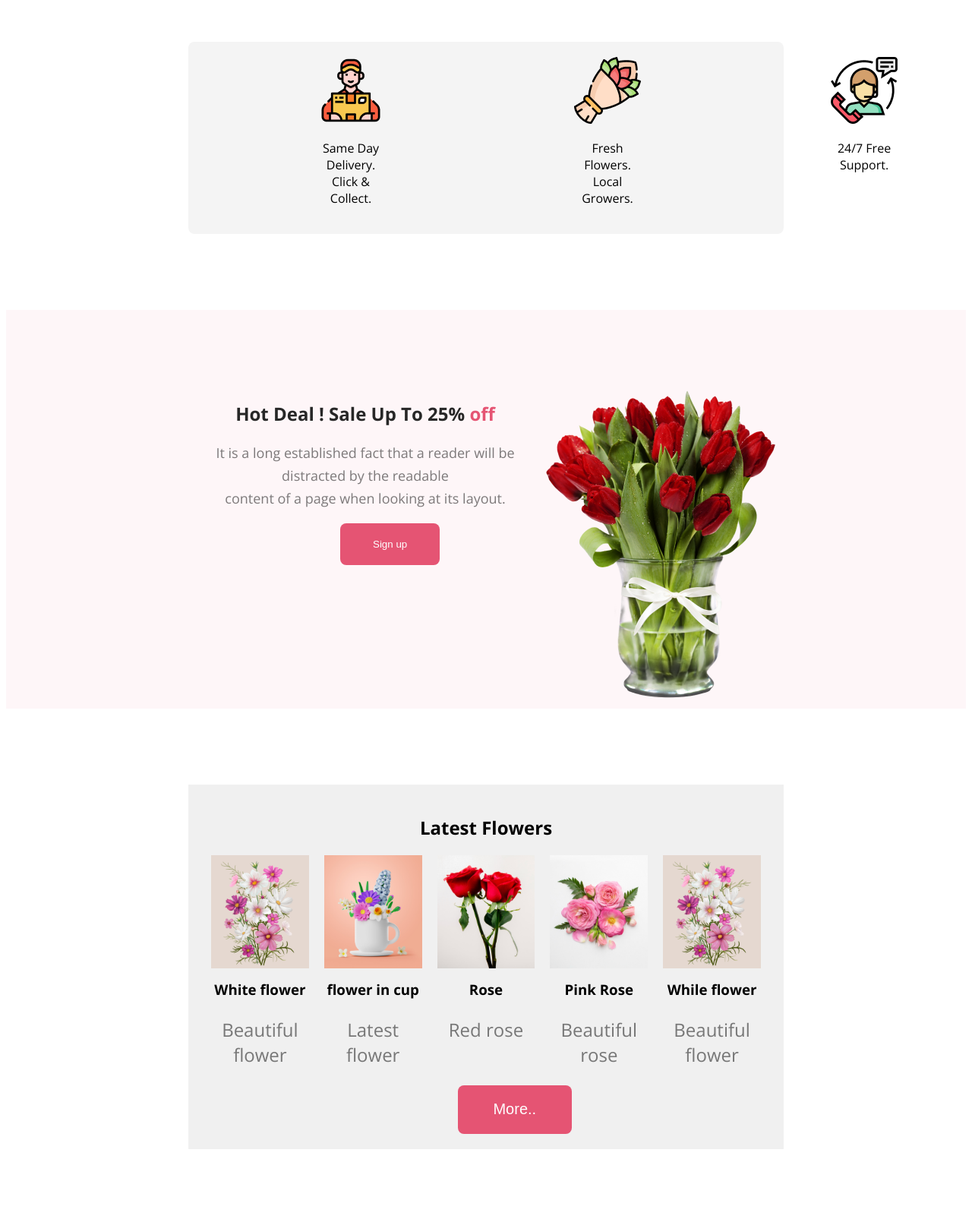
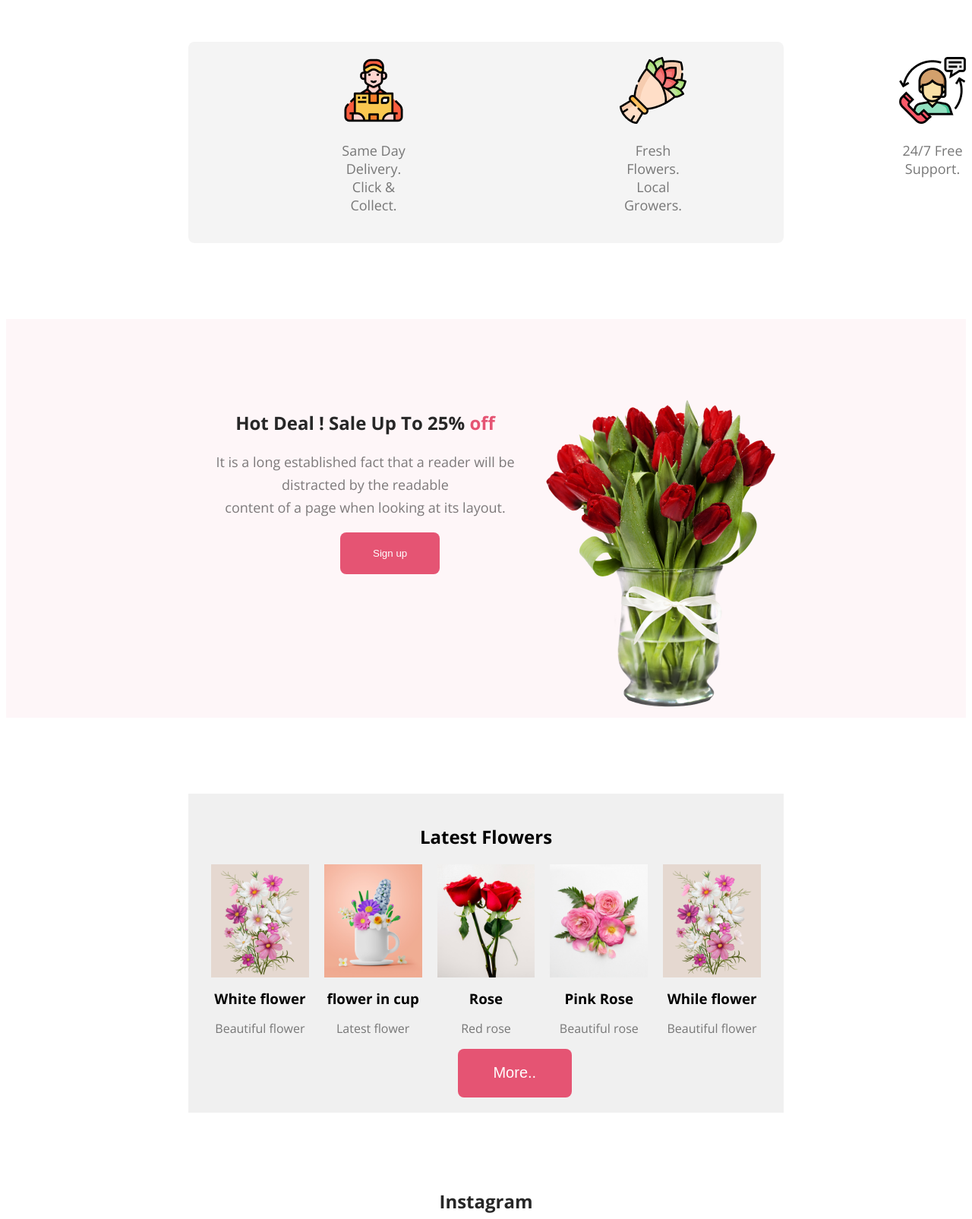
Before and after one commit to Abirhossain2084/assignment1, a plain HTML site: page index.html in a window 1280 px wide. Shown: the part 1727-3332 px from the top of the page at 76% size. Drawn offline with nearby package versions, Linux system fonts and the light colour scheme.

Commit message:
update icon

```diff
--- a/index.html
+++ b/index.html
@@ -62,19 +62,19 @@
           <div class="icon-container">
 
             <div class="icon">
-              <img src="img/Group 57.png" alt="Product 1">
+              <img class="product-img" src="img/Group 57.png" alt="Product 1">
 
-              <p>Same Day Delivery. Click & Collect.</p>
+              <p class="product-p">Same Day Delivery. Click & Collect.</p>
             </div>
             <div class="icon">
-              <img src="img/Group 58.png" alt="Product 2">
+              <img class="product-img" src="img/Group 58.png" alt="Product 2">
 
-              <p>Fresh Flowers. Local Growers.</p>
+              <p class="product-p">Fresh Flowers. Local Growers.</p>
             </div>
             <div class="icon">
-              <img src="img/Group 59.png" alt="Product 2">
+              <img class="product-img" src="img/Group 59.png" alt="Product 2">
 
-              <p>24/7 Free Support.</p>
+              <p class="product-p">24/7 Free Support.</p>
             </div>
 
 
--- a/style.css
+++ b/style.css
@@ -168,20 +168,20 @@ display: flex;
   .icon {
     width: 150px;
     text-align: center;
-   margin-left: 150px;
+   margin-left: 180px;
    margin-right: 100px;
   }
 
-  .product img {
+  .product-img {
     width: 88px;
     height: 88px;
   }
 
 
 
-  .product p {
+  .product-p {
     color: #777;
-    font-size: 24px;
+    font-size:18px;
   }
 
 
```
